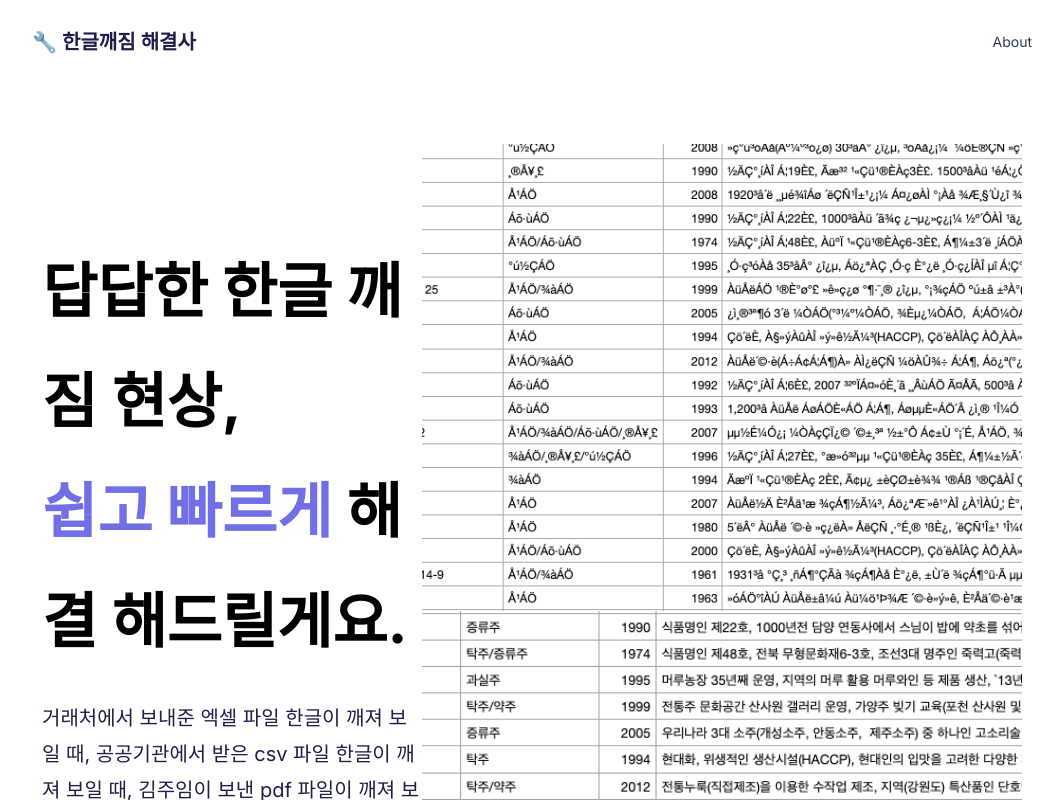
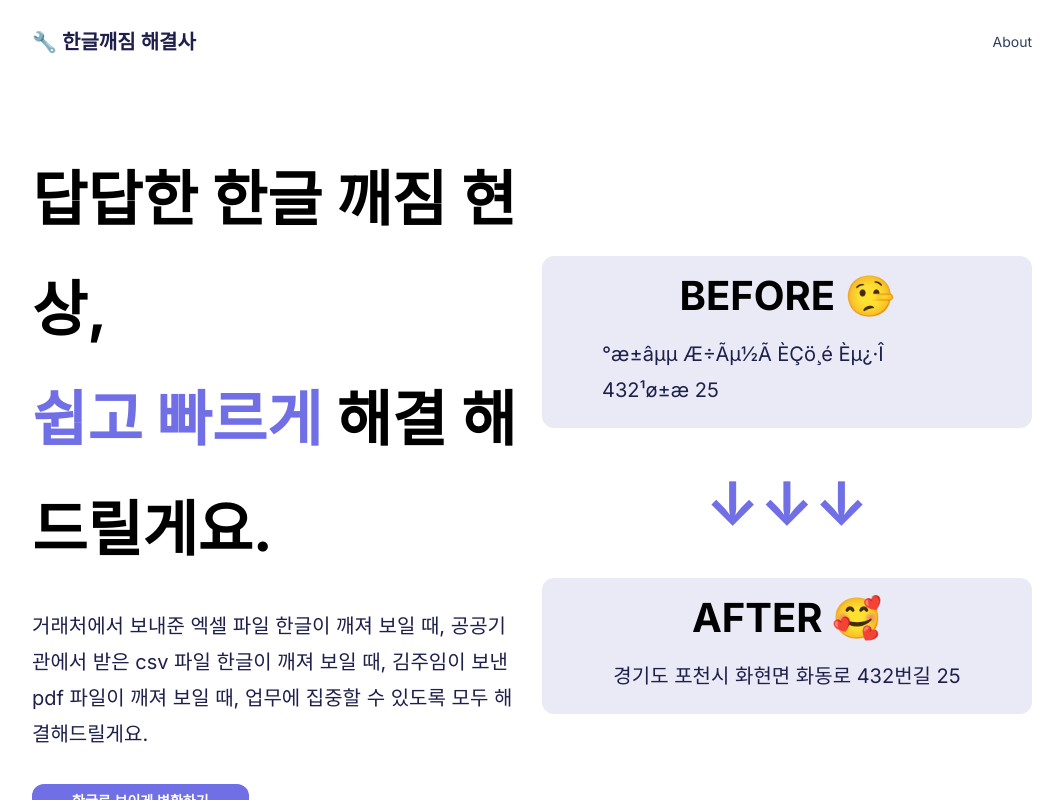
Before and after one commit to djmin43/open-api-csv-encoder, a Next.js app: page / in a window 1280 px wide. Shown: the top 800 px of the page, without its empty margins (108-1171 px from the left). Built offline with nearby package versions, Linux system fonts and the light colour scheme.

Commit message:
set examples

```diff
--- /dev/null
+++ b/src/app/_components/home/landing/example-hero.tsx
@@ -0,0 +1,17 @@
+import "./landing-styles.scss";
+
+export const ExampleHero = () => {
+  return (
+    <div className={"example-hero-container"}>
+      <div className="example-container">
+        <p className="header2">BEFORE 🤥</p>
+        <p className="subheader2">°æ±âµµ Æ÷Ãµ½Ã È­Çö¸é È­µ¿·Î 432¹ø±æ 25</p>
+      </div>
+      <p className="header1 highlight">↓↓↓</p>
+      <div className="example-container">
+        <p className="header2">AFTER 🥰</p>
+        <p className="subheader2">경기도 포천시 화현면 화동로 432번길 25</p>
+      </div>
+    </div>
+  );
+};
--- a/src/app/_components/home/landing/image-hero.tsx
+++ /dev/null
@@ -1,13 +0,0 @@
-import "./landing-styles.scss";
-import Fail from "../../../../../public/images/fail.png";
-import Success from "../../../../../public/images/success.png";
-import Image from "next/image";
-
-export const ImageHero = () => {
-  return (
-    <div className={"image-hero-container"}>
-      <Image src={Fail} alt={"failed image"} width={600} />
-      <Image src={Success} alt={"failed image"} width={600} />
-    </div>
-  );
-};
--- a/src/app/_components/home/landing/index.tsx
+++ b/src/app/_components/home/landing/index.tsx
@@ -1,12 +1,12 @@
 import "./landing-styles.scss";
 import { TextHero } from "@/app/_components/home/landing/text-hero";
-import { ImageHero } from "@/app/_components/home/landing/image-hero";
+import { ExampleHero } from "@/app/_components/home/landing/example-hero";
 
 export const Landing = () => {
   return (
     <div className={"landing-container"}>
       <TextHero />
-      <ImageHero />
+      <ExampleHero />
     </div>
   );
 };
--- a/src/app/_components/home/landing/landing-styles.scss
+++ b/src/app/_components/home/landing/landing-styles.scss
@@ -2,7 +2,8 @@
 
 .landing-container {
   display: flex;
-  padding: 60px 150px;
+  padding: 60px 140px;
+  gap: 20px;
 }
 
 .text-hero-container {
@@ -13,9 +14,29 @@
   width: 700px;
   white-space: pre-wrap;
   gap: 24px;
+  flex: 1;
+
 }
 
-.image-hero-container {
+.example-hero-container {
   display: flex;
   flex-direction: column;
+  justify-content: center;
+  align-items: center;
+  flex-grow: 1;
+  gap: 20px;
+  flex: 1;
 }
+
+.example-container {
+  @include flex-center;
+  flex-direction: column;
+  gap: 20px;
+  background: $light;
+  border-radius: 12px;
+  padding: 20px 60px;
+  width: 100%;
+}
+
+.image-wrapper {
+}
--- a/src/app/globals.scss
+++ b/src/app/globals.scss
@@ -4,6 +4,7 @@ $background: #fff;
 $footer: #2E3E5C;
 $primary-1: #706FE5;
 $primary-2: #2E3E5C;
+$light: #EAEAF6;
 $dark: #1E1F4B;
 $gray: #2E3E5C;
 $white: #fff;
```
